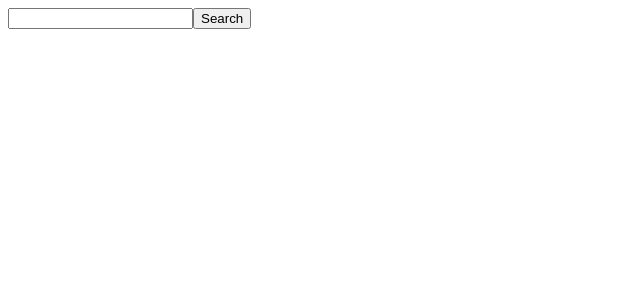
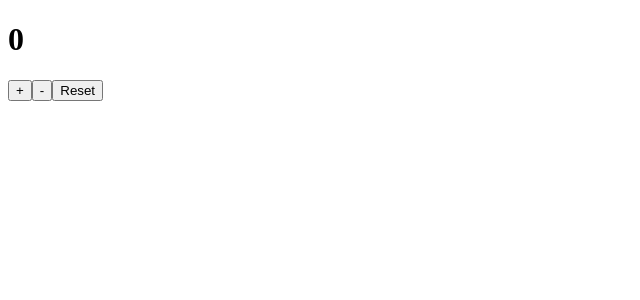
Before and after one commit to NDRXandrei/React-ex, a React (Create React App) app in the folder my-app/: page / in a window 1280 px wide. Shown: the top 300 px of the page, without its empty margins (0-640 px from the left). Built offline with nearby package versions, Linux system fonts and the light colour scheme.

Commit message:
aggiunto custom counter

```diff
--- a/my-app/src/App.js
+++ b/my-app/src/App.js
@@ -12,6 +12,7 @@ import { Welcome } from "./Welcome";
 import { Sum } from "./Sum";
 import { GithubUser } from "./GithubUser";
 import { GithubUserList } from "./GithubUserList";
+import { CustomCounter } from "./CustomCounter";
 
 export class App extends React.Component {
 
@@ -41,7 +42,8 @@ export class App extends React.Component {
         </LanguageContext.Provider> */}
         {/* <Sum /> */}
         {/* <GithubUser /> */}
-        <GithubUserList />
+        {/* <GithubUserList /> */}
+        <CustomCounter />
       </div>
     );
   }
--- /dev/null
+++ b/my-app/src/CustomCounter.js
@@ -0,0 +1,48 @@
+import React, { useEffect, useState } from "react";
+
+const useCounter = (operation, key) => {
+  const [count, setCount] = useState(0);
+
+  useEffect(() => {
+    switch (operation) {
+      case "+":
+        setCount(count + 1);
+        break;
+      case "-":
+        setCount(count - 1);
+        break;
+      default:
+        setCount(0);
+    }
+  }, [key]);
+
+  return count;
+};
+
+export function CustomCounter(props) {
+  const [operation, setOperation] = useState("");
+  const [key, setKey] = useState(0);
+
+  const handleOperation = (e) => {
+    setOperation(e.target.name);
+    console.log(operation);
+    setKey(key + 1);
+  };
+
+  const count = useCounter(operation, key);
+
+  return (
+    <>
+      <h1>{count}</h1>
+      <button onClick={handleOperation} name="+">
+        +
+      </button>
+      <button onClick={handleOperation} name="-">
+        -
+      </button>
+      <button onClick={handleOperation} name="Reset">
+        Reset
+      </button>
+    </>
+  );
+}
```
